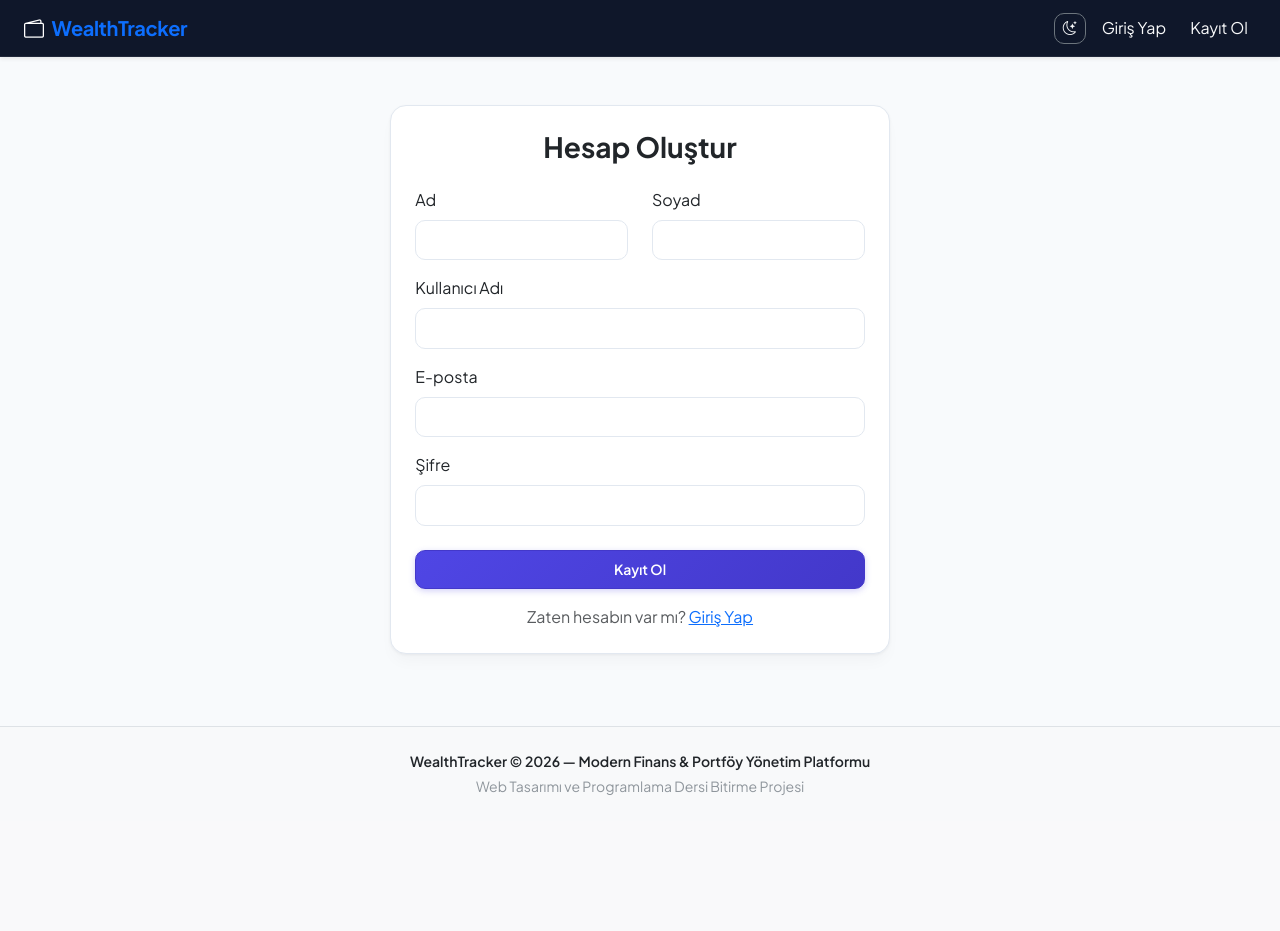
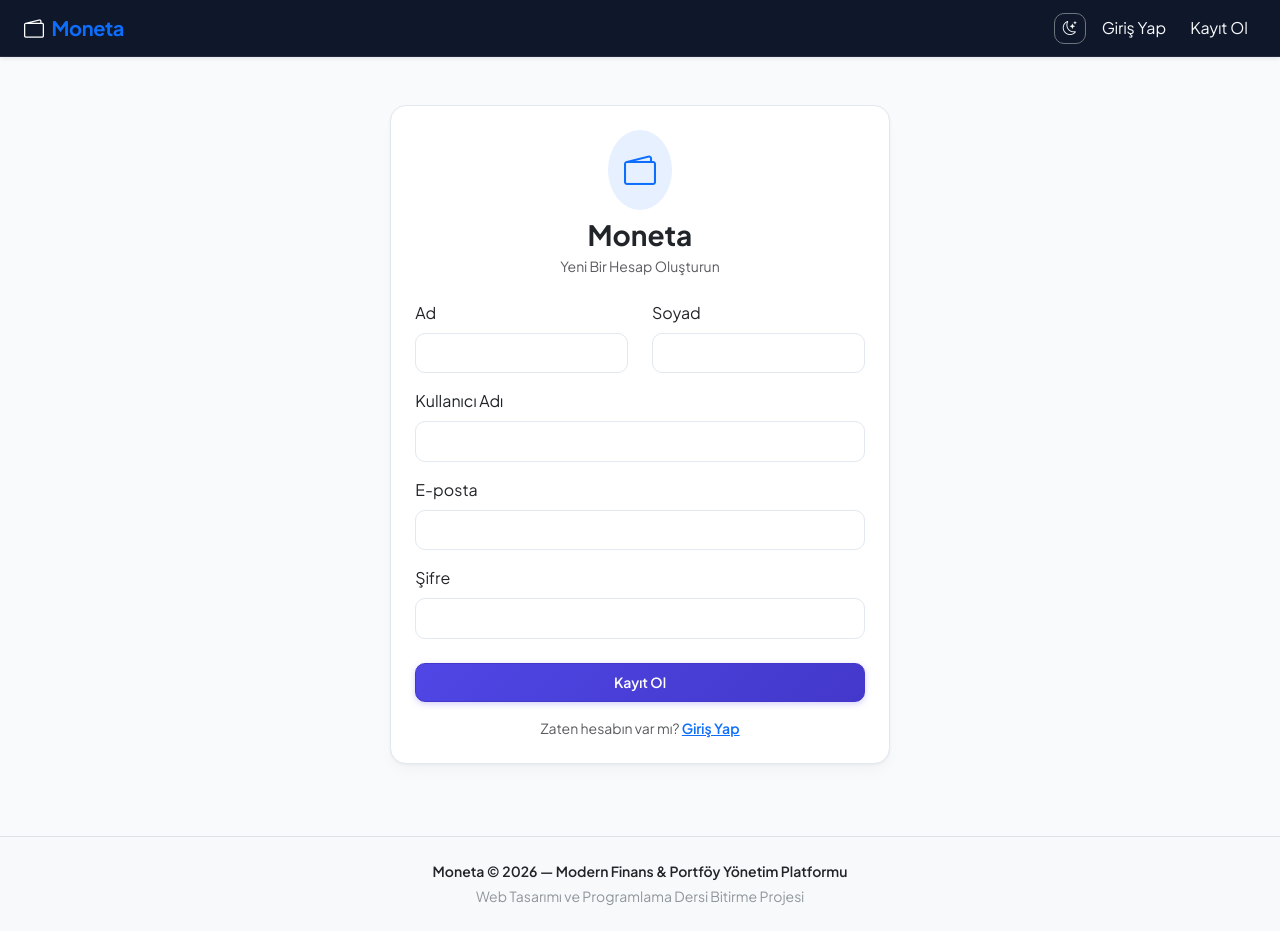
Before and after one commit to efesalihguney/moneta, a Flask app: page /register in a window 1280 px wide. Before the commit the page ends 795 px from the top, so only its background shows below. Run offline with Flask 3, Linux system fonts and the light colour scheme.

Commit message:
feat(brand): rebrand application to Moneta across all templates, styles, and backend

```diff
--- a/app.py
+++ b/app.py
@@ -18,7 +18,7 @@ import xml.etree.ElementTree as ET
 from db import get_db_connection
 
 app = Flask(__name__)
-app.secret_key = "super_secret_wealth_tracker_key_change_in_production"
+app.secret_key = "super_secret_moneta_key_change_in_production"
 
 @app.template_filter('currency_tr')
 def currency_tr_filter(value, decimals=2):
@@ -2016,7 +2016,7 @@ def backup_download():
     buf = io.BytesIO()
     buf.write(json.dumps(backup_data, ensure_ascii=False, indent=2).encode('utf-8'))
     buf.seek(0)
-    filename = f"wealth_tracker_backup_{datetime.today().strftime('%Y%m%d_%H%M%S')}.json"
+    filename = f"moneta_backup_{datetime.today().strftime('%Y%m%d_%H%M%S')}.json"
     return send_file(buf, as_attachment=True, download_name=filename, mimetype='application/json')
 
 @app.route('/backup/restore', methods=['POST'])
--- a/static/css/fintech-theme.css
+++ b/static/css/fintech-theme.css
@@ -1,5 +1,5 @@
 /* ==========================================================================
-   WealthTracker - Modern Fintech SaaS Design System
+   Moneta - Modern Fintech SaaS Design System
    Inspired by Stripe, Revolut & Linear UI/UX Standards
    ========================================================================== */
 
--- a/templates/base.html
+++ b/templates/base.html
@@ -3,7 +3,7 @@
 <head>
     <meta charset="UTF-8">
     <meta name="viewport" content="width=device-width, initial-scale=1.0">
-    <title>{% block title %}Wealth Tracker{% endblock %}</title>
+    <title>{% block title %}Moneta — Kişisel Finans & Varlık Yönetimi{% endblock %}</title>
     <!-- Google Fonts: Plus Jakarta Sans -->
     <link rel="preconnect" href="https://fonts.googleapis.com">
     <link rel="preconnect" href="https://fonts.gstatic.com" crossorigin>
@@ -21,7 +21,7 @@
     <script>
         // Sayfa yüklenmeden önce tema ayarını uygula (ekran yanıp sönmesini engeller)
         (function() {
-            const savedTheme = localStorage.getItem('wt_theme') || 'light';
+            const savedTheme = localStorage.getItem('moneta_theme') || localStorage.getItem('wt_theme') || 'light';
             document.documentElement.setAttribute('data-bs-theme', savedTheme);
         })();
     </script>
@@ -34,8 +34,8 @@
 
     <nav class="navbar navbar-expand-lg navbar-dark bg-dark sticky-top shadow-sm py-2 mb-2" aria-label="Ana Gezinti Menüsü">
         <div class="container-fluid px-4">
-            <a class="navbar-brand text-primary d-flex align-items-center" href="{{ url_for('dashboard') if session.get('user_id') else url_for('login') }}">
-                <i class="bi bi-wallet2 text-white me-2 fs-5" aria-hidden="true"></i>WealthTracker
+            <a class="navbar-brand text-primary d-flex align-items-center fw-bold" href="{{ url_for('dashboard') if session.get('user_id') else url_for('login') }}">
+                <i class="bi bi-wallet2 text-white me-2 fs-5" aria-hidden="true"></i>Moneta
             </a>
             <div class="navbar-nav ms-auto d-flex flex-row align-items-center gap-2">
                 <!-- TEMA DEĞİŞTİRME BUTONU -->
@@ -147,7 +147,7 @@
     <!-- SEMANTİK FOOTER ALANI -->
     <footer class="border-top py-4 mt-5 text-center text-muted small bg-body-tertiary">
         <div class="container">
-            <p class="mb-1 fw-semibold text-body">WealthTracker &copy; 2026 — Modern Finans & Portföy Yönetim Platformu</p>
+            <p class="mb-1 fw-semibold text-body">Moneta &copy; 2026 — Modern Finans & Portföy Yönetim Platformu</p>
             <span class="text-secondary opacity-75">Web Tasarımı ve Programlama Dersi Bitirme Projesi</span>
         </div>
     </footer>
@@ -177,6 +177,7 @@
                     const activeTheme = document.documentElement.getAttribute('data-bs-theme');
                     const newTheme = activeTheme === 'dark' ? 'light' : 'dark';
                     document.documentElement.setAttribute('data-bs-theme', newTheme);
+                    localStorage.setItem('moneta_theme', newTheme);
                     localStorage.setItem('wt_theme', newTheme);
                     updateIcon(newTheme);
 
--- a/templates/dashboard.html
+++ b/templates/dashboard.html
@@ -1,5 +1,5 @@
 {% extends 'base.html' %}
-{% block title %}Finans & Yatırım Kontrol Merkezi{% endblock %}
+{% block title %}Moneta — Finans & Yatırım Kontrol Merkezi{% endblock %}
 
 {% block content %}
 <!-- ÜST BAŞLIK VE HIZLI AKSİYONLAR -->
--- a/templates/register.html
+++ b/templates/register.html
@@ -1,38 +1,44 @@
 {% extends 'base.html' %}
-{% block title %}Kayıt Ol - Wealth Tracker{% endblock %}
+{% block title %}Kayıt Ol - Moneta{% endblock %}
 
 {% block content %}
 <div class="row justify-content-center mt-4">
     <div class="col-md-5">
-        <div class="card p-4">
-            <h3 class="fw-bold mb-4 text-center">Hesap Oluştur</h3>
+        <div class="card p-4 shadow-sm border">
+            <div class="text-center mb-4">
+                <div class="d-inline-flex align-items-center justify-content-center p-3 rounded-circle bg-primary bg-opacity-10 text-primary mb-2">
+                    <i class="bi bi-wallet2 fs-2" aria-hidden="true"></i>
+                </div>
+                <h1 class="h3 fw-bold mb-1">Moneta</h1>
+                <p class="text-muted small mb-0">Yeni Bir Hesap Oluşturun</p>
+            </div>
             <form action="{{ url_for('register') }}" method="POST">
                 <div class="row">
                     <div class="col-md-6 mb-3">
-                        <label class="form-label">Ad</label>
-                        <input type="text" name="first_name" class="form-control" required>
+                        <label class="form-label" for="regFirstName">Ad</label>
+                        <input type="text" name="first_name" id="regFirstName" class="form-control" required autocomplete="given-name">
                     </div>
                     <div class="col-md-6 mb-3">
-                        <label class="form-label">Soyad</label>
-                        <input type="text" name="last_name" class="form-control" required>
+                        <label class="form-label" for="regLastName">Soyad</label>
+                        <input type="text" name="last_name" id="regLastName" class="form-control" required autocomplete="family-name">
                     </div>
                 </div>
                 <div class="mb-3">
-                    <label class="form-label">Kullanıcı Adı</label>
-                    <input type="text" name="username" class="form-control" required>
+                    <label class="form-label" for="regUsername">Kullanıcı Adı</label>
+                    <input type="text" name="username" id="regUsername" class="form-control" required autocomplete="username">
                 </div>
                 <div class="mb-3">
-                    <label class="form-label">E-posta</label>
-                    <input type="email" name="email" class="form-control" required>
+                    <label class="form-label" for="regEmail">E-posta</label>
+                    <input type="email" name="email" id="regEmail" class="form-control" required autocomplete="email">
                 </div>
                 <div class="mb-4">
-                    <label class="form-label">Şifre</label>
-                    <input type="password" name="password" class="form-control" required>
+                    <label class="form-label" for="regPassword">Şifre</label>
+                    <input type="password" name="password" id="regPassword" class="form-control" required autocomplete="new-password">
                 </div>
                 <button type="submit" class="btn btn-cta-primary w-100 py-2 fw-semibold">Kayıt Ol</button>
             </form>
-            <p class="text-center mt-3 mb-0 text-muted">
-                Zaten hesabın var mı? <a href="{{ url_for('login') }}">Giriş Yap</a>
+            <p class="text-center mt-3 mb-0 text-muted small">
+                Zaten hesabın var mı? <a href="{{ url_for('login') }}" class="fw-semibold text-primary">Giriş Yap</a>
             </p>
         </div>
     </div>
```
Also changed, not shown: templates/login.html (+16 -10 lines).
